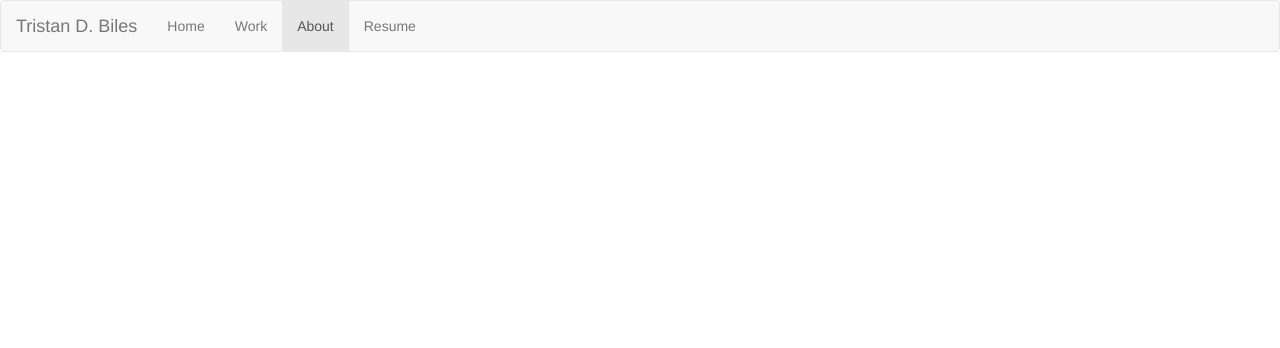
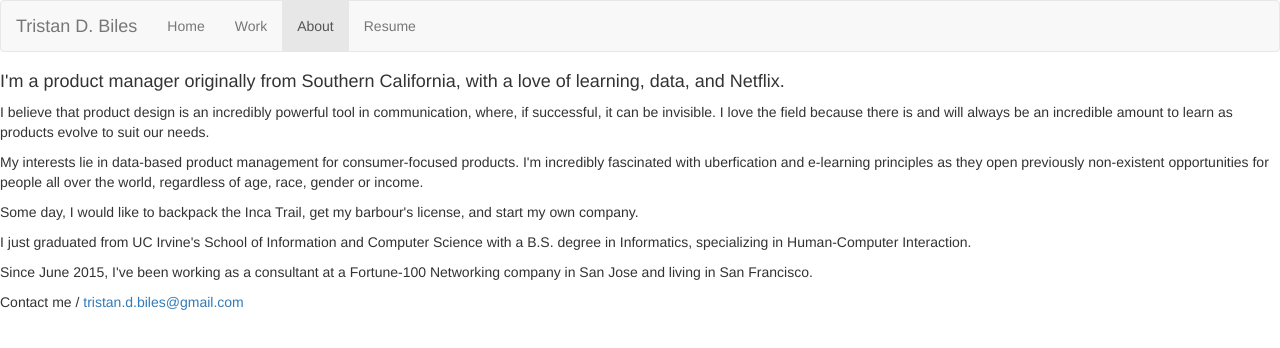
Before and after one commit to tbawaz/personal-site, a plain HTML site: page about.html in a window 1280 px wide. Drawn offline with nearby package versions, Linux system fonts and the light colour scheme.

Commit message:
added About Me text

```diff
--- a/about.html
+++ b/about.html
@@ -37,5 +37,44 @@
             </div><!-- /.navbar-collapse -->
         </div><!-- /.container-fluid -->
     </nav>
+
+    <div id="aboutText">
+        <h4>
+            I'm a product manager originally from Southern California, with a love of learning, data, and Netflix.
+        </h4>
+
+        <p>
+            I believe that product design is an incredibly powerful tool in communication, where, if successful, it can be
+            invisible. I love the field because there is and will always be an incredible amount to learn as products
+            evolve to suit our needs.
+        </p>
+
+        <p>
+            My interests lie in data-based product management for consumer-focused products. I'm incredibly fascinated with
+            uberfication and e-learning principles as they open previously non-existent opportunities for people all over
+            the world, regardless of age, race, gender or income.
+        </p>
+
+        <p>
+            Some day, I would like to backpack the Inca Trail, get my barbour's license, and start my own company.
+        </p>
+
+        <p>
+            I just graduated from UC Irvine's School of Information and Computer Science with a B.S. degree in Informatics,
+            specializing in Human-Computer Interaction.
+        </p>
+
+        <p>
+            Since June 2015, I've been working as a consultant at a Fortune-100 Networking company in San Jose and living in
+            San Francisco.
+        </p>
+
+
+        Contact me /
+
+        <a href="mailto:tristan.d.biles@gmail.com">tristan.d.biles@gmail.com</a>
+    </div>
+
+
 </body>
 </html>
--- a/styles.css
+++ b/styles.css
@@ -20,3 +20,7 @@
     width: 100%;
     height: 100px;
 }
+
+#aboutText {
+
+}
```
Lines whose indentation alone changed are shown as unchanged.
